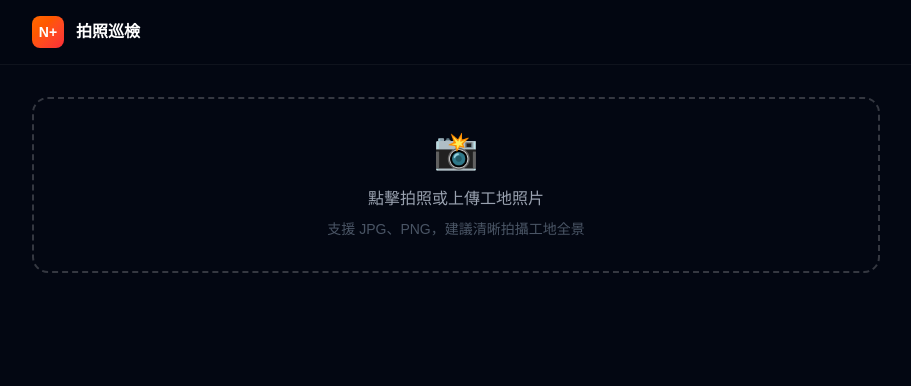
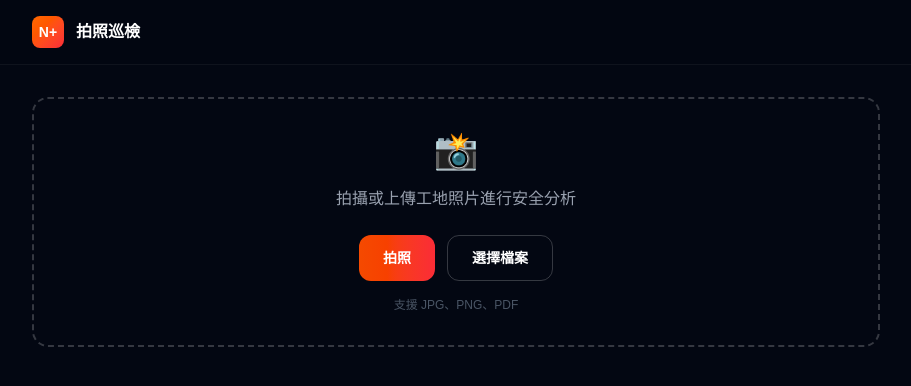
Before and after one commit to halu0915/nsafety, a Next.js app: page /inspect in a window 1280 px wide. Shown: the top 386 px of the page, without its empty margins (184-1095 px from the left). Built offline with nearby package versions, Linux system fonts and the light colour scheme.

Commit message:
Add separate camera/file upload buttons

```diff
--- a/src/app/inspect/page.tsx
+++ b/src/app/inspect/page.tsx
@@ -26,6 +26,7 @@ export default function InspectPage() {
   const [result, setResult] = useState<InspectionResult | null>(null);
   const [loading, setLoading] = useState(false);
   const [error, setError] = useState("");
+  const cameraRef = useRef<HTMLInputElement>(null);
   const fileRef = useRef<HTMLInputElement>(null);
 
   const handleFile = (f: File) => {
@@ -86,23 +87,43 @@ export default function InspectPage() {
 
       <main className="max-w-4xl mx-auto px-6 py-8">
         {/* Upload Area */}
+        {image ? (
+          <div className="border-2 border-white/10 rounded-2xl p-4 mb-6 text-center">
+            <img src={image} alt="uploaded" className="max-h-80 mx-auto rounded-xl mb-4" />
+            <button
+              onClick={() => { setImage(null); setFile(null); setResult(null); }}
+              className="text-sm text-gray-500 hover:text-white transition-colors"
+            >
+              重新選擇
+            </button>
+          </div>
+        ) : (
           <div
-          className="border-2 border-dashed border-white/20 rounded-2xl p-8 text-center mb-8 cursor-pointer hover:border-orange-500/50 transition-colors"
-          onClick={() => fileRef.current?.click()}
+            className="border-2 border-dashed border-white/20 rounded-2xl p-8 text-center mb-6 hover:border-orange-500/50 transition-colors"
             onDragOver={(e) => e.preventDefault()}
             onDrop={(e) => { e.preventDefault(); const f = e.dataTransfer.files[0]; if (f) handleFile(f); }}
           >
-          <input ref={fileRef} type="file" accept="image/*" capture="environment" className="hidden" onChange={(e) => { const f = e.target.files?.[0]; if (f) handleFile(f); }} />
-          {image ? (
-            <img src={image} alt="uploaded" className="max-h-80 mx-auto rounded-xl" />
-          ) : (
-            <div>
             <div className="text-4xl mb-4">📸</div>
-              <p className="text-gray-400">點擊拍照或上傳工地照片</p>
-              <p className="text-gray-600 text-sm mt-2">支援 JPG、PNG，建議清晰拍攝工地全景</p>
+            <p className="text-gray-400 mb-6">拍攝或上傳工地照片進行安全分析</p>
+            <div className="flex flex-col sm:flex-row gap-3 justify-center">
+              <button
+                onClick={() => cameraRef.current?.click()}
+                className="px-6 py-3 bg-gradient-to-r from-orange-600 to-red-500 rounded-xl text-sm font-semibold hover:from-orange-500 hover:to-red-400 transition-all"
+              >
+                拍照
+              </button>
+              <button
+                onClick={() => fileRef.current?.click()}
+                className="px-6 py-3 border border-white/20 rounded-xl text-sm font-semibold hover:bg-white/5 transition-all"
+              >
+                選擇檔案
+              </button>
+            </div>
+            <input ref={cameraRef} type="file" accept="image/*" capture="environment" className="hidden" onChange={(e) => { const f = e.target.files?.[0]; if (f) handleFile(f); }} />
+            <input ref={fileRef} type="file" accept="image/*,.pdf" className="hidden" onChange={(e) => { const f = e.target.files?.[0]; if (f) handleFile(f); }} />
+            <p className="text-gray-600 text-xs mt-4">支援 JPG、PNG、PDF</p>
           </div>
         )}
-        </div>
 
         {image && (
           <button
```
Lines whose indentation alone changed are shown as unchanged.
